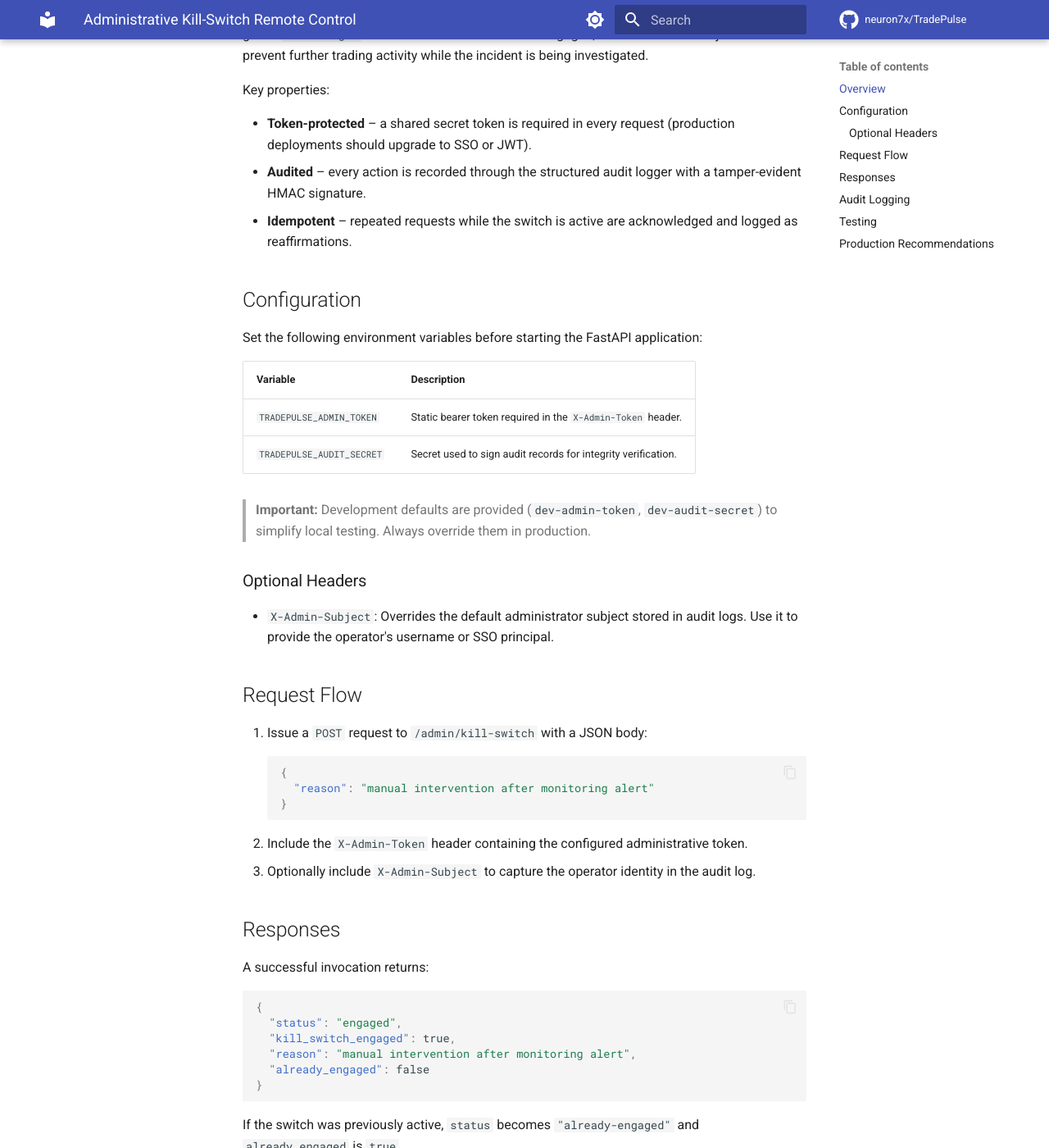
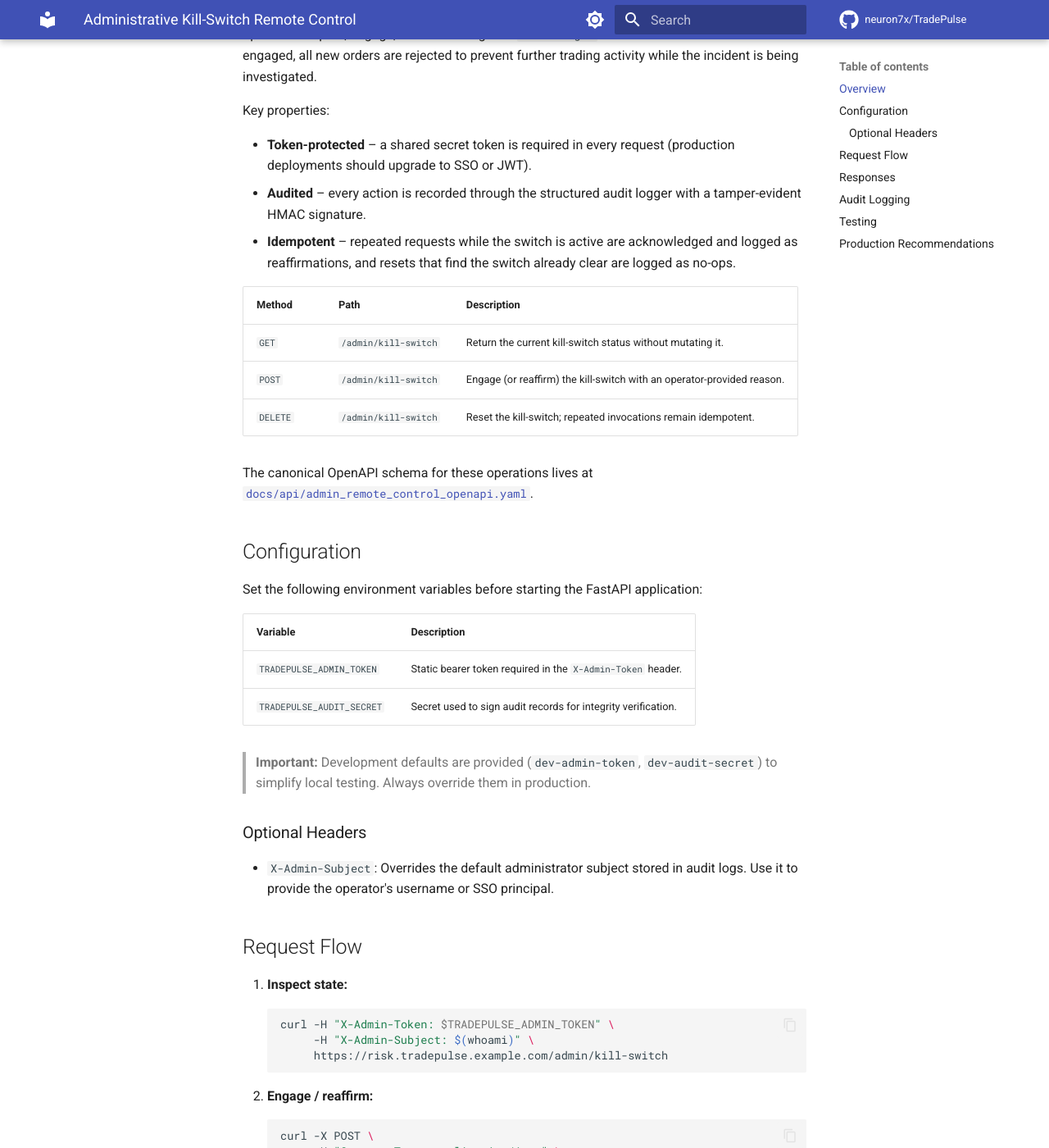
Before and after one commit to neuron7x/TradePulse, an MkDocs documentation site: the page built from docs/admin_remote_control.md, in a window 1280 px wide and 1400 px high, scrolled down 366 px. Shown: the whole window at 82% size. Built offline with MkDocs 1.6.1 and Material for MkDocs 9.7.7, drawn with Linux system fonts in a browser that asks for light colours; comment, search, counter and statistics services are not loaded; the version menu is left out; some of the changed text lies outside the part shown.

Commit message:
Add administrative kill-switch state and reset endpoints

````diff
--- a/docs/admin_remote_control.md
+++ b/docs/admin_remote_control.md
@@ -4,13 +4,21 @@ This guide explains how to enable and operate the secure administrative kill-swi
 
 ## Overview
 
-TradePulse exposes a protected FastAPI endpoint at `/admin/kill-switch` that toggles the global `RiskManager` kill-switch. When the switch is engaged, all new orders are rejected to prevent further trading activity while the incident is being investigated.
+TradePulse exposes a protected FastAPI surface at `/admin/kill-switch` that lets on-call operators inspect, engage, and reset the global `RiskManager` kill-switch. When the switch is engaged, all new orders are rejected to prevent further trading activity while the incident is being investigated.
 
 Key properties:
 
 - **Token-protected** – a shared secret token is required in every request (production deployments should upgrade to SSO or JWT).
 - **Audited** – every action is recorded through the structured audit logger with a tamper-evident HMAC signature.
-- **Idempotent** – repeated requests while the switch is active are acknowledged and logged as reaffirmations.
+- **Idempotent** – repeated requests while the switch is active are acknowledged and logged as reaffirmations, and resets that find the switch already clear are logged as no-ops.
+
+| Method | Path | Description |
+| --- | --- | --- |
+| `GET` | `/admin/kill-switch` | Return the current kill-switch status without mutating it. |
+| `POST` | `/admin/kill-switch` | Engage (or reaffirm) the kill-switch with an operator-provided reason. |
+| `DELETE` | `/admin/kill-switch` | Reset the kill-switch; repeated invocations remain idempotent. |
+
+The canonical OpenAPI schema for these operations lives at [`docs/api/admin_remote_control_openapi.yaml`](api/admin_remote_control_openapi.yaml).
 
 ## Configuration
 
@@ -29,18 +37,32 @@ Set the following environment variables before starting the FastAPI application:
 
 ## Request Flow
 
-1. Issue a `POST` request to `/admin/kill-switch` with a JSON body:
-   ```json
-   {
-     "reason": "manual intervention after monitoring alert"
-   }
+1. **Inspect state:**
+   ```bash
+   curl -H "X-Admin-Token: $TRADEPULSE_ADMIN_TOKEN" \
+        -H "X-Admin-Subject: $(whoami)" \
+        https://risk.tradepulse.example.com/admin/kill-switch
    ```
-2. Include the `X-Admin-Token` header containing the configured administrative token.
-3. Optionally include `X-Admin-Subject` to capture the operator identity in the audit log.
+2. **Engage / reaffirm:**
+   ```bash
+   curl -X POST \
+        -H "Content-Type: application/json" \
+        -H "X-Admin-Token: $TRADEPULSE_ADMIN_TOKEN" \
+        -H "X-Admin-Subject: $(whoami)" \
+        -d '{"reason": "manual intervention after monitoring alert"}' \
+        https://risk.tradepulse.example.com/admin/kill-switch
+   ```
+3. **Reset:**
+   ```bash
+   curl -X DELETE \
+        -H "X-Admin-Token: $TRADEPULSE_ADMIN_TOKEN" \
+        -H "X-Admin-Subject: $(whoami)" \
+        https://risk.tradepulse.example.com/admin/kill-switch
+   ```
 
 ## Responses
 
-A successful invocation returns:
+A successful engagement returns:
 
 ```json
 {
@@ -53,11 +75,24 @@ A successful invocation returns:
 
 If the switch was previously active, `status` becomes `"already-engaged"` and `already_engaged` is `true`.
 
+A reset that clears an active switch returns:
+
+```json
+{
+  "status": "reset",
+  "kill_switch_engaged": false,
+  "reason": "manual intervention after monitoring alert",
+  "already_engaged": true
+}
+```
+
+If the switch is already clear the API responds with `status` `"already-clear"` while keeping `already_engaged` `false` to signal that no change was required. Reads return `"engaged"` or `"disengaged"` depending on the current state.
+
 ## Audit Logging
 
 Audit events include the following fields:
 
-- `event_type`: `kill_switch_engaged` or `kill_switch_reaffirmed`
+- `event_type`: `kill_switch_state_viewed`, `kill_switch_engaged`, `kill_switch_reaffirmed`, `kill_switch_reset`, or `kill_switch_reset_noop`
 - `actor`: Administrator subject (from `X-Admin-Subject` or default)
 - `ip_address`: Remote IP extracted from the request
 - `details`: Structured metadata containing the provided reason and whether the switch was already active
@@ -79,5 +114,5 @@ The suite validates authentication, kill-switch semantics, and audit logging int
 
 - Replace the static token with your organisation's SSO or JWT solution by extending `TokenAuthenticator`.
 - Persist audit records to an append-only datastore (for example, write-through to SIEM or immutable storage).
-- Configure alerts on the `kill_switch_reaffirmed` event to avoid unnoticed overrides.
-- Integrate the kill-switch status into your incident response runbooks so that restarts include a reset step if appropriate.
+- Configure alerts on the `kill_switch_reaffirmed` and `kill_switch_reset_noop` events to avoid unnoticed overrides or repeated ineffective resets.
+- Integrate the kill-switch status into your incident response runbooks so that restarts include a reset step if appropriate, using the `DELETE /admin/kill-switch` endpoint for consistency with audit trails.
````
Also changed, not shown: docs/api/admin_remote_control_openapi.yaml (added, +98 -0 lines), docs/runbook_live_trading.md (+5 -3 lines), 3 other files.
